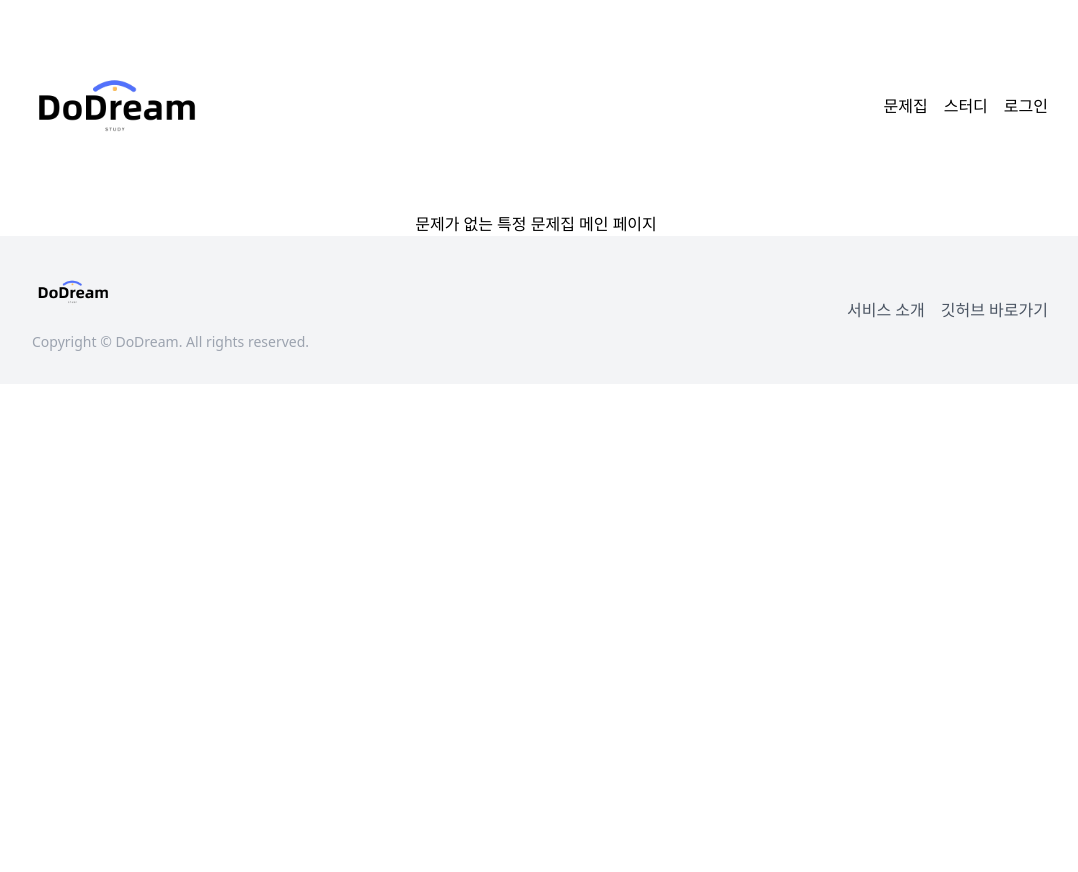
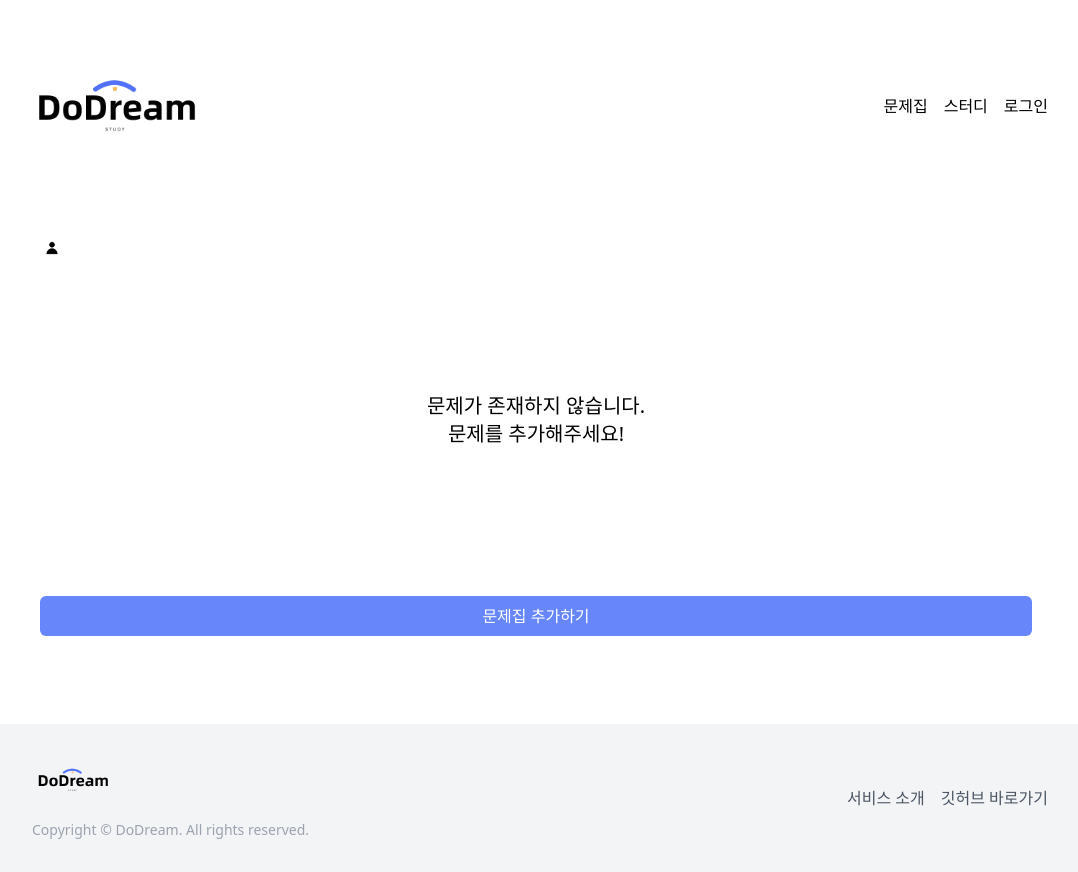
Before and after one commit to DoDreamTeam/Frontend, a React (Vite) app: page /book/1 in a window 1280 px wide. Shown: the whole page, without its empty margins (104-1182 px from the left). Before the commit the page ends 800 px from the top, so only its background shows below. Built offline with nearby package versions, Linux system fonts and the light colour scheme; no server answers.

Commit message:
feat: 문제 없는 문제 페이지 디자인 (#24)
- 문제집만 생성한 경우 문제를 추가하도록 자동으로 페이지 이동을 했습니다

```diff
--- a/src/pages/BookPageNoQuestion.jsx
+++ b/src/pages/BookPageNoQuestion.jsx
@@ -1,7 +1,42 @@
 import React from "react";
+import { useLocation, useNavigate } from "react-router-dom";
+import defaultProfile from "../assets/default_profile.jpg";
 
 const BookPageNoQuestion = () => {
-  return <div>문제가 없는 특정 문제집 메인 페이지</div>;
+  const navigate = useNavigate();
+  const location = useLocation();
+
+  const { title, username } = location.state || { title: "", username: "" };
+
+  const handleMoveToAdd = () => {
+    const id = location.pathname.split("/").pop();
+    navigate(`/book/${id}/questions/add`);
+  };
+  return (
+    <div className="w-full mb-16 text-center">
+      <div className="text-3xl font-bold mb-6 text-left">{title}</div>
+      <div className="flex items-center text-sm text-gray-500 mt-auto text-left">
+        <img
+          src={defaultProfile}
+          alt="profile"
+          className="h-6 w-6 rounded-full mr-2"
+        />
+        <span>{username}</span>
+      </div>
+      <div className="flex flex-col justify-center items-center h-80">
+        <div className="text-xl font-medium text-center my-4">
+          문제가 존재하지 않습니다.
+          <br /> 문제를 추가해주세요!
+        </div>
+      </div>
+      <button
+        onClick={handleMoveToAdd}
+        className="w-full bg-[#6686FA] text-white px-4 py-2 rounded-md hover:bg-blue-700 mt-4 mb-6"
+      >
+        문제집 추가하기
+      </button>
+    </div>
+  );
 };
 
 export default BookPageNoQuestion;
```
